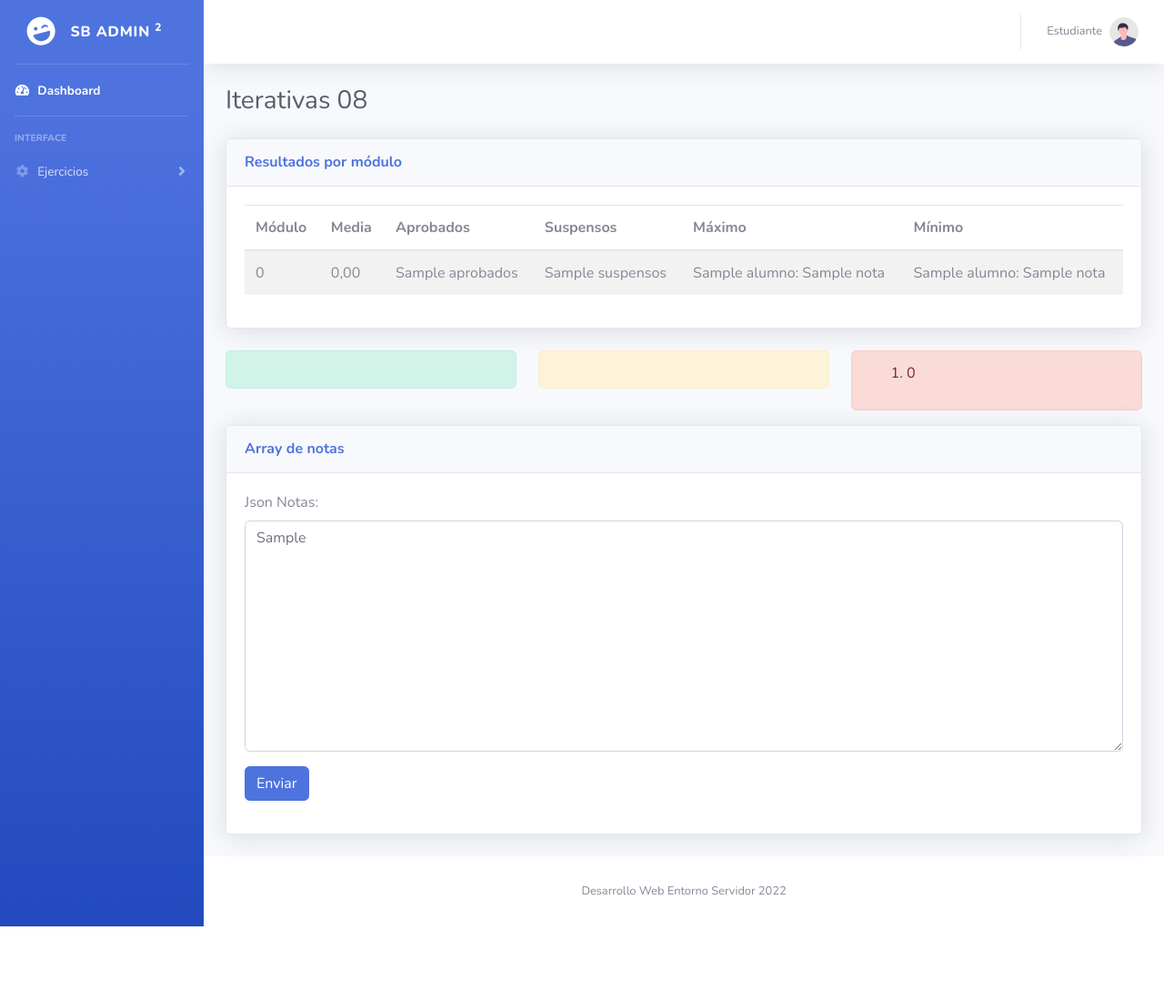
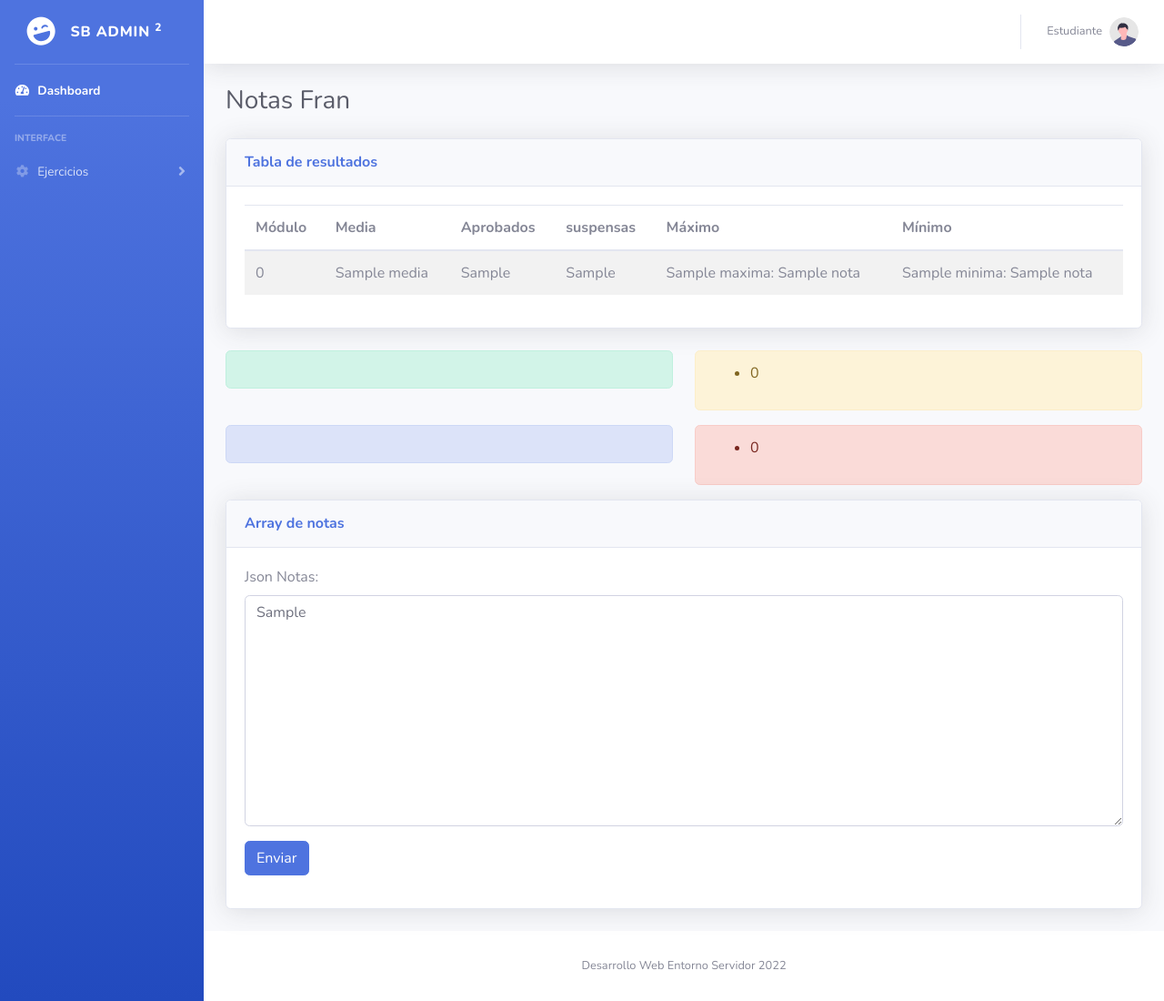
Before and after one commit to FranADC/notas_fran, a PHP site: template views/notasFran.view.php in a window 1280 px wide. Shown: the whole page at 91% size. Before the commit the page ends 1018 px from the top, so only its background shows below. Run offline with PHP 8.4, Linux system fonts and the light colour scheme; the template is opened without the code that fills it: most values are stand-ins (such as "Sample title", 1, 10 or a date in 2020).

Commit message:
Mostrar notas en view y repaso final

```diff
--- a/views/notasFran.view.php
+++ b/views/notasFran.view.php
@@ -1,21 +1,19 @@
 <!-- Page Heading -->
 <div class="d-sm-flex align-items-center justify-content-between mb-4">
-    <h1 class="h3 mb-0 text-gray-800">Iterativas 08</h1>
+    <h1 class="h3 mb-0 text-gray-800">Notas Fran</h1>
 
 </div>
 <!-- Content Row -->
 
 <div class="row">
     <?php
-    if(isset($data['resultado'])){
+    if (isset($data["resultado"])) {
         ?>
         <div class="col-12">
             <div class="card shadow mb-4">
-                <div
-                    class="card-header py-3 d-flex flex-row align-items-center justify-content-between">
-                    <h6 class="m-0 font-weight-bold text-primary">Resultados por módulo</h6>
+                <div class="card-header py-3 d-flex flex-row align-items-center justify-content-between">
+                    <h6 class="m-0 font-weight-bold text-primary">Tabla de resultados</h6>
                 </div>
-                <!-- Card Body -->
                 <div class="card-body">
 
                     <table class="table table-striped">
@@ -24,73 +22,79 @@
                                 <th>Módulo</th>
                                 <th>Media</th>
                                 <th>Aprobados</th>
-                                <th>Suspensos</th>
+                                <th>suspensas</th>
                                 <th>Máximo</th>
                                 <th>Mínimo</th>
                             </tr>
                         </thead>
                         <tbody>
-                            <?php
-                            foreach($data['resultado']['modulos'] as $nombreModulo => $datosModulo){
-                            ?>
+                            <?php foreach ($data["resultado"]["datos"] as $asignatura => $datos) { ?>
                                 <tr>
-                                <td><?php echo ucfirst($nombreModulo); ?></td>
-                                <td><?php echo number_format($datosModulo['media'], 2, ',', '.'); ?></td>
-                                <td><?php echo $datosModulo['aprobados']; ?></td>
-                                <td><?php echo $datosModulo['suspensos']; ?></td>
-                                <td><?php echo $datosModulo['max']['alumno'].': '.$datosModulo['max']['nota']; ?></td>
-                                <td><?php echo $datosModulo['min']['alumno'].': '.$datosModulo['min']['nota']; ?></td>
+                                    <td><?php echo $asignatura; ?></td>
+                                    <td><?php echo $datos["media"]; ?></td>
+                                    <td><?php echo $datos["aprobadosTotales"]; ?></td>
+                                    <td><?php echo $datos["suspensosTotales"]; ?></td>
+                                    <td><?php echo $datos["maxima"]["nombre"] . ": " . $datos["maxima"]["nota"]; ?></td>
+                                    <td><?php echo $datos["minima"]["nombre"] . ": " . $datos["minima"]["nota"]; ?></td>
                                 </tr>
-                            <?php
-                            }
-                            ?>
+                            <?php } ?>
                         </tbody>
                     </table>
+
                 </div>
             </div>
         </div>
+
+        <div class="col-12 col-lg-6">
+            <div class="alert alert-success">
+                <ul>
                     <?php
-    }
-    if(isset($data['resultado'])){
-    ?>
-    <!--Para parte 2 -->
-    <div class="col-lg-4 col-12">
-        <div class="alert alert-success">
-            <ol>
-            <?php
-            foreach($resultado['alumnos'] as $nombre => $datos){
-                if($datos['suspensos'] == 0){
+                    foreach ($data["resultado"]["cualificaciones"] as $nombre => $cualificaciones) {
+                        if ($cualificaciones["suspensas"] == 0) {
                             echo "<li>$nombre</li>";
                         }
                     }
                     ?>
-            </ol>
+                </ul>
             </div>
         </div>
-    <div class="col-lg-4 col-12">
+        <div class="col-12 col-lg-6">
             <div class="alert alert-warning">
-            <ol>
+                <ul>
                     <?php
-            foreach($resultado['alumnos'] as $nombre => $datos){
-                if($datos['suspensos'] <= 1){
+                    foreach ($data["resultado"]["cualificaciones"] as $nombre => $cualificaciones) {
+                        if ($cualificaciones["suspensas"] >= 1) {
                             echo "<li>$nombre</li>";
                         }
                     }
                     ?>
-            </ol>
+                </ul>
             </div>
         </div>
-    <div class="col-lg-4 col-12">
-        <div class="alert alert-danger">
-            <ol>
+        <div class="col-12 col-lg-6">
+            <div class="alert alert-primary">
+                <ul>
                     <?php
-            foreach($resultado['alumnos'] as $nombre => $datos){
-                if($datos['suspensos'] > 1){
+                    foreach ($data["resultado"]["cualificaciones"] as $nombre => $cualificaciones) {
+                        if ($cualificaciones["suspensas"] <= 1) {
                             echo "<li>$nombre</li>";
                         }
                     }
                     ?>
-            </ol>
+                </ul>
+            </div>
+        </div>
+        <div class="col-12 col-lg-6">
+            <div class="alert alert-danger">
+                <ul>
+                    <?php
+                    foreach ($data["resultado"]["cualificaciones"] as $nombre => $cualificaciones) {
+                        if ($cualificaciones["suspensas"] >= 2) {
+                            echo "<li>$nombre</li>";
+                        }
+                    }
+                    ?>
+                </ul>
             </div>
         </div>
         <?php
```
Also changed, not shown: controllers/notasFran.controller.php (line endings or trailing spaces). Lines whose indentation alone changed are shown as unchanged.
